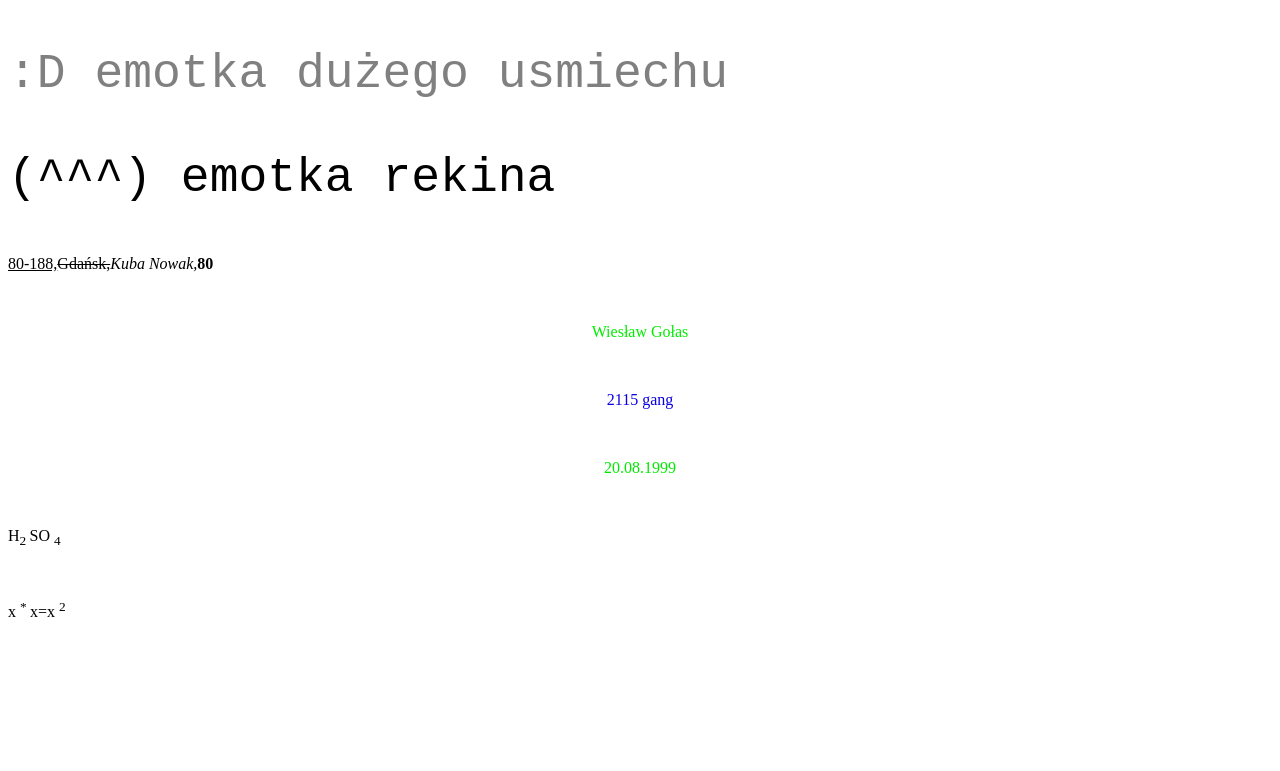
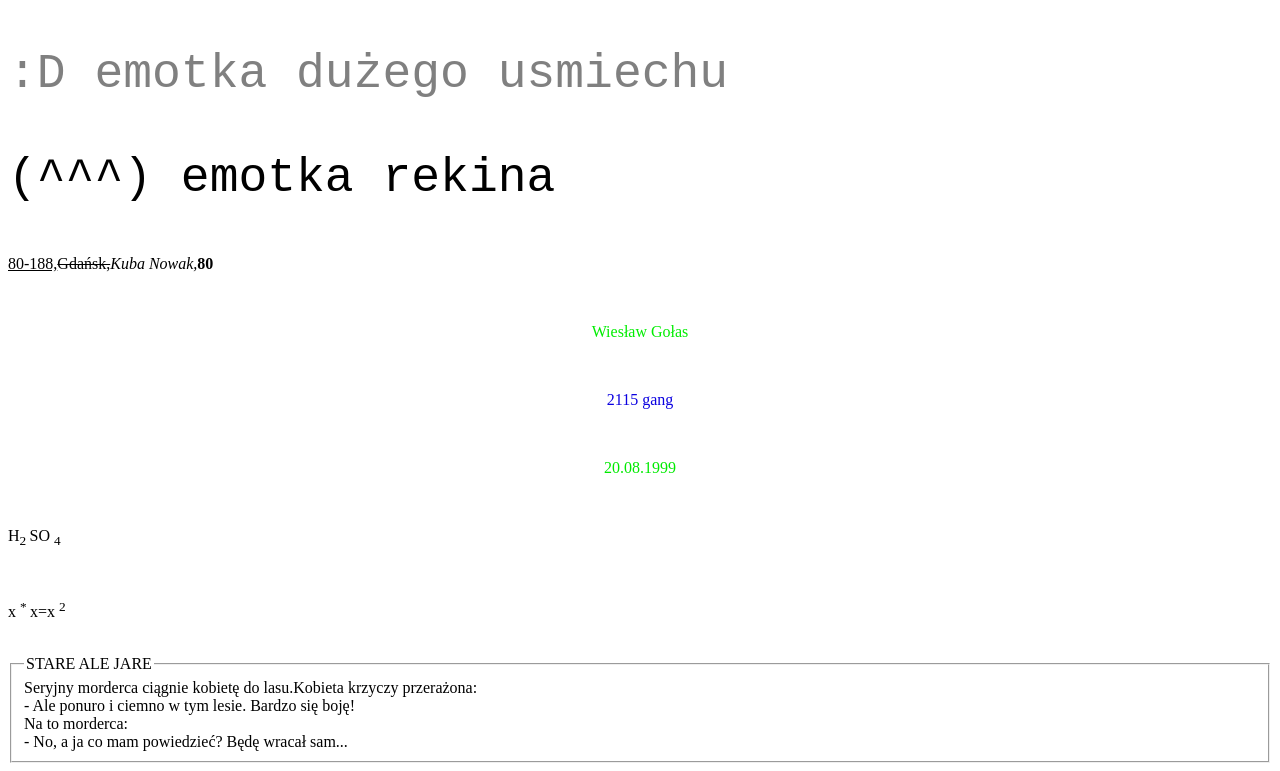
Before and after one commit to sercamembert/Filipmaszota, a plain HTML site: page index.html in a window 1280 px wide. Shown: the part 1427-2198 px from the top of the page. Before the commit the page ends 2090 px from the top, so only its background shows below. Drawn offline with Linux system fonts and the light colour scheme.

Commit message:
Update index.html

```diff
--- a/index.html
+++ b/index.html
@@ -34,7 +34,21 @@
 <center><p><font color=„blue” size=„2” face=„Courier New”>2115 gang</font></p></center> <br>
 <center><p><font color=„teal” size=„5” face=„Verdana”>20.08.1999</font></p></center> <br>
 <p align="left">H<sub>2 </sub> SO <sub> 4 </sub> </p> <br>
-	<p align="left">x <sup> * </sup> x=x <sup> 2 </sup> </p> <br>
+<p align="left">x <sup> * </sup> x=x <sup> 2 </sup> </p> <br>
+
+<FIELDSET>
+	<LEGEND> STARE ALE JARE </LEGEND>
+Seryjny morderca ciągnie kobietę do lasu.Kobieta krzyczy przerażona:<br>
+- Ale ponuro i ciemno w tym lesie. Bardzo się boję!<br>
+Na to morderca:<br>
+- No, a ja co mam powiedzieć? Będę wracał sam...<br>
+
+
+</FIELDSET>
+
+
+
+
 
 </body>
 
```
